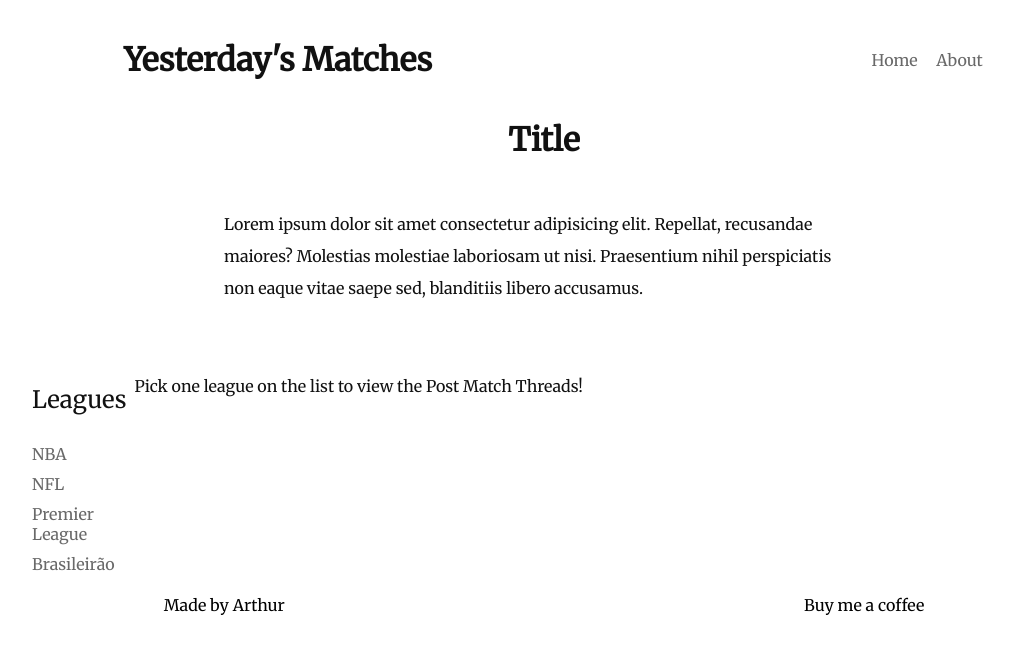
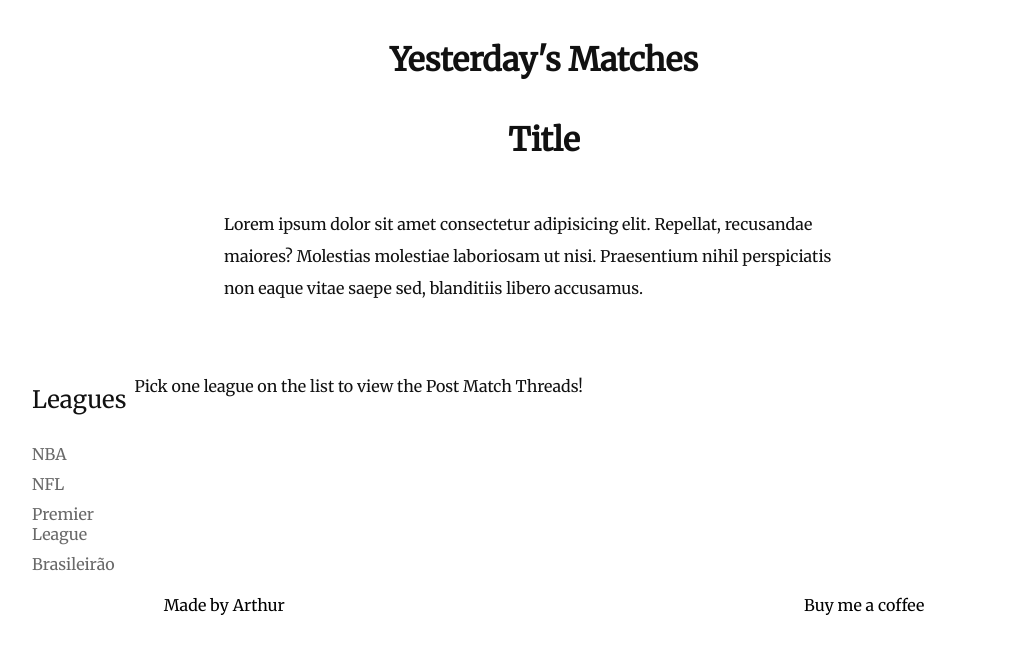
Before and after one commit to arthur-dias/yesterdaysgames, a Next.js app: page / in a window 1280 px wide. Shown: the top 654 px of the page, without its empty margins (96-1110 px from the left). Built offline with nearby package versions, Linux system fonts and the light colour scheme.

Commit message:
Removed about page and Navbar menu

```diff
--- a/components/Navbar.js
+++ b/components/Navbar.js
@@ -5,10 +5,6 @@ const Navbar = () => {
   return (
     <div className={styles.navbar}>
       <h1 className={styles.title}>Yesterday&apos;s Matches</h1>
-      <div className={styles.links}>
-        <Link href='/'>Home</Link>
-        <Link href='/about'>About</Link>
-      </div>
     </div>
   )
 }
--- a/components/Navbar.module.css
+++ b/components/Navbar.module.css
@@ -9,20 +9,3 @@
 .title {
   color: #111111;
 }
-
-.links {
-  display: flex;
-  flex-direction: row;
-  align-items: center;
-  justify-content: space-between;
-  gap: 20%;
-}
-
-.links a {
-  color: #696969;
-  transition: all 0.3s ease-in-out;
-}
-
-.links a:hover {
-  color: #000;
-}
```
